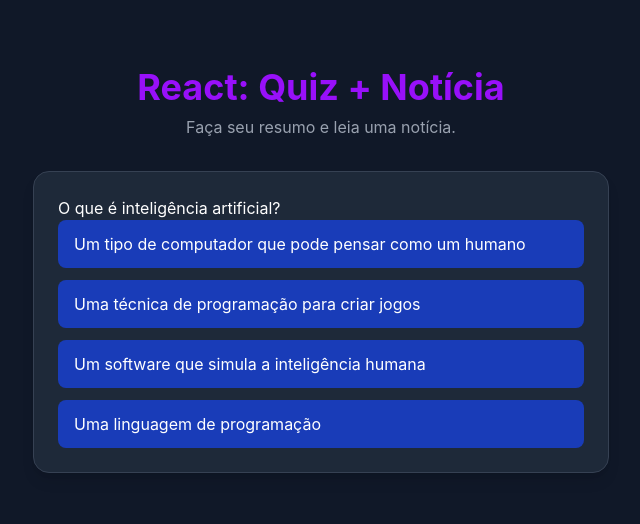
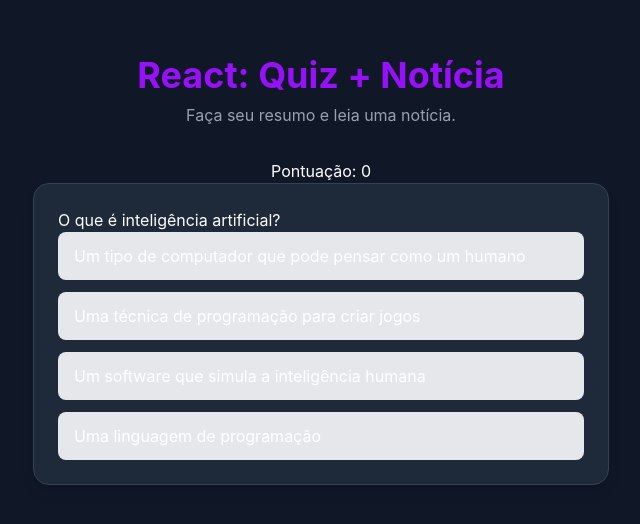
Before and after one commit to cientistafabiano/quizResumoEstudante, a React (Vite) app: page / in a window 1280 px wide. Shown: the part 130-654 px from the top of the page, without its empty margins (319-959 px from the left). Built offline with nearby package versions, Linux system fonts and the light colour scheme.

Commit message:
alterando a cor do button qdo clica

```diff
--- a/src/App.jsx
+++ b/src/App.jsx
@@ -11,12 +11,12 @@
   const [showFeedback, setShowFeedback] = useState(false);
 
   {/*função de decisao */}
-  const handleAnswer = (opcoes) => {
+  const handleAnswer = (opcao) => {
       if (showFeedback) return;
-      setSelectedAnswer(opcoes);
+      setSelectedAnswer(opcao);
       setShowFeedback(true);
 
-      if (opcoes === temaQuiz[currentProduct].perguntas[0].resposta_correta) {
+      if (opcao === temaQuiz[currentProduct].perguntas[1].resposta_correta) {
           setScore(score + 1);
       }
   };
@@ -30,6 +30,7 @@
       </div>
       {/*recebe os dados de data para o quiz como o temaQuiz é um array
       precisa escolher a posição para depois acessar o objeto (perguntas) */}
+        <p>Pontuação: {score}</p>
         <ProductCard onAnswer={handleAnswer} data={temaQuiz[0]?.perguntas[currentProduct]} />
         {/*<main className='flex-1 flex items-center justify-center'>
         <ProductCard noticiaText={noticiaText}/>
--- a/src/components/product-card.jsx
+++ b/src/components/product-card.jsx
@@ -1,7 +1,7 @@
 //import {Card} from './Card.jsx';
 import React from "react";
 
-export default function ProductCard({ data, onAnswer }) {
+export default function ProductCard({ data, onAnswer, showFeedback }) {
     {/*criando as variaveis que recebem os dados de data */}
     const { pergunta, opcoes, resposta_correta } = data;
     const {tema, titulo, resumo, conteudo_completo} = data;
@@ -14,9 +14,10 @@
                 {opcoes.map((opcao, index) => (
                     <button
                         className='text-left px-4 py-3 cursor-pointer
-                        bg-blue-800 rounded-lg text-white'
+                        bg-blue-800 rounded-lg text-white disabled: bg-gray-200'
                         key={index}
-                        onClick={() => onAnswer(opcoes)}  >
+                        onClick={() => onAnswer(opcao)}
+                        disabled={showFeedback}>
                         {opcao}
                     </button>
                 ))}
```
